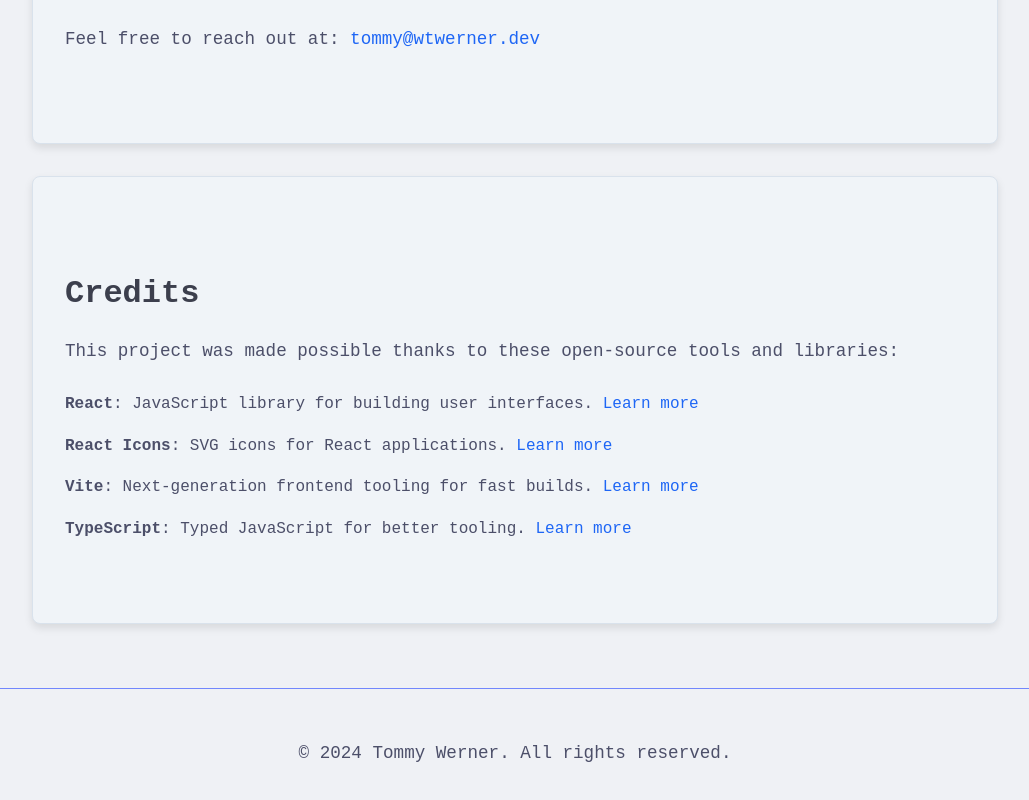
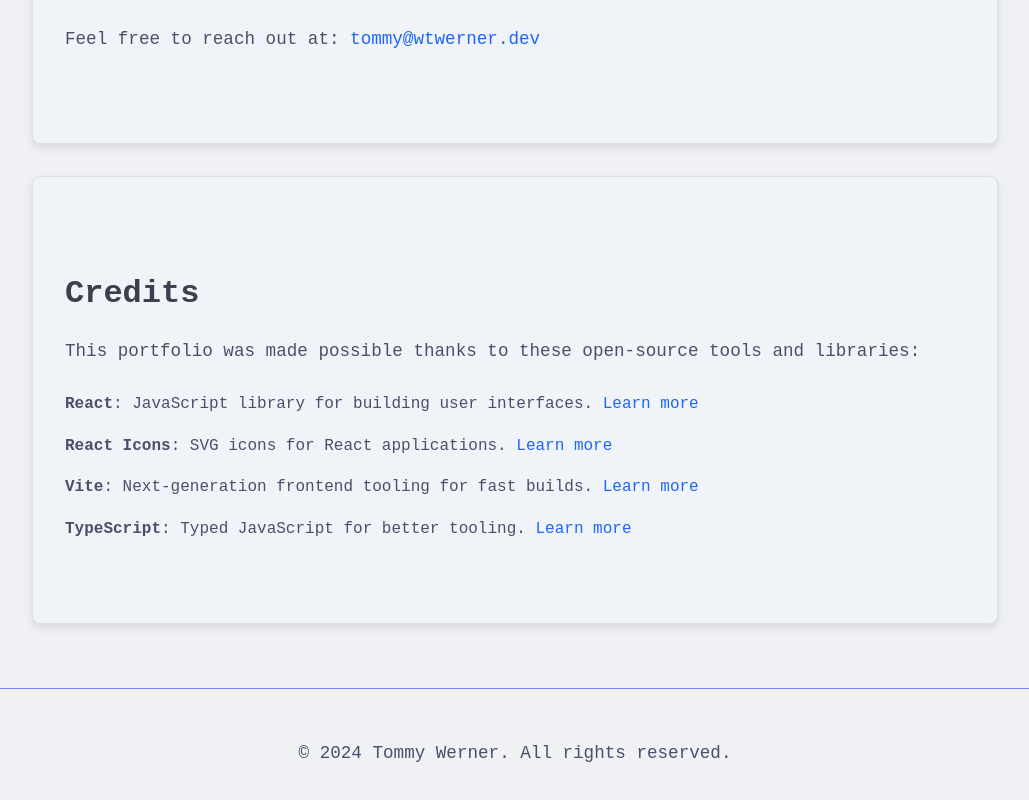
Before and after one commit to wtwerner/dev-portfolio, a React (Vite) app: page / in a window 1280 px wide. Shown: the part 1880-2680 px from the top of the page, without its empty margins (125-1154 px from the left). Built offline with nearby package versions, Linux system fonts and the light colour scheme.

Commit message:
change copy in credits

```diff
--- a/src/components/Credits.tsx
+++ b/src/components/Credits.tsx
@@ -9,7 +9,7 @@
   return (
     <section id="credits">
       <h2>Credits</h2>
-      <p>This project was made possible thanks to these open-source tools and libraries:</p>
+      <p>This portfolio was made possible thanks to these open-source tools and libraries:</p>
       <ul style={{ listStyle: 'none', padding: 0 }}>
         {tools.map((tool) => (
           <li key={tool.name} style={{ marginBottom: '1rem' }}>
```
